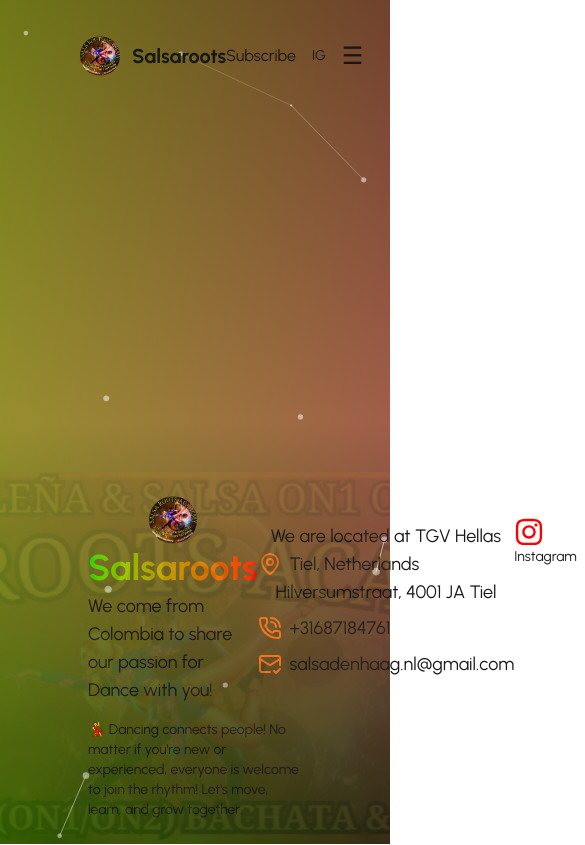
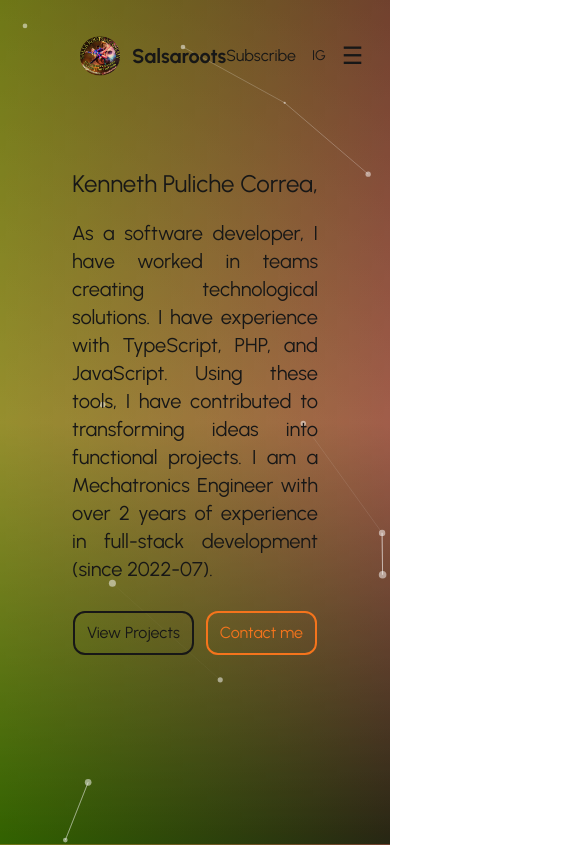
Before and after one commit to kennethdevpc/business, a Next.js app in the folder frontend/: page / in a window 390 px wide. Shown: the top 845 px of the page, 585 px wide, since content can reach past the window. Built offline with nearby package versions, Linux system fonts and the light colour scheme; grey boxes are pictures that could not be loaded.

Commit message:
responsive ok

```diff
--- a/frontend/app/globals.css
+++ b/frontend/app/globals.css
@@ -57,7 +57,7 @@
   background-color: #0affb569; /* Tu color definido en tailwind.config */
 }
 main {
-  background: linear-gradient(90.21deg, #f0fc1480 -5.91%, rgba(7, 197, 207, 0.5) 111.58%);
+  /* background: linear-gradient(90.21deg, #f0fc1480 -5.91%, rgba(7, 197, 207, 0.5) 111.58%); */
   height: 100vh;
   height: 100%;
 }
--- a/frontend/app/page.tsx
+++ b/frontend/app/page.tsx
@@ -6,9 +6,9 @@
   return (
     // <div className="flex min-h-[100vh] h-full bg-no-repeat bg-gradient-cover grid grid-rows-[20px_1fr_20px] items-center justify-items-center">
     // {/* // <div className="grid grid-rows-[20px_1fr_20px] items-center justify-items-center min-h-screen p-8 pb-20 gap-16 sm:p-20 font-[family-name:var(--font-geist-sans)]"> */}
-    <main>
+    <main className="flex flex-col items-center justify-center min-h-screen py-2">
       <CoverParticles />
-      {/* <Introduction /> */}
+      <Introduction />
     </main>
     // <footer className="row-start-3 flex gap-6 flex-wrap items-center justify-center">
     //   <a
--- a/frontend/components/Introduction.tsx
+++ b/frontend/components/Introduction.tsx
@@ -4,7 +4,7 @@
 
 function Introduction({}: Props) {
   return (
-    <div className="z-20 w-full bg-darkBg/60 absolute">
+    <div className="z-20 w-full bg-darkBg/60 ">
       <div className="bg-">
         <div className="z-20 grid items-center h-full  p-13 py-20 md:py-0 md:grid-cols-2 md:px-40 ">
           <div className="flex flex-col justify-center max-w-xl px-5 md:place-items-start sm:place-items-center">
--- a/frontend/components/footer.tsx
+++ b/frontend/components/footer.tsx
@@ -8,15 +8,15 @@
 export function Footer() {
   return (
     // <footer className="bg-quinary shadow-lg shadow-cyan-500/50 inset-shadow-sm inset-shadow-quinary py-4 px-20 absolute z-40 inline-block w-full  bottom-0 ">
-    <footer className="   py-4 px-20 absolute z-40 inline-block w-full  bottom-0 ">
+    <footer className="text-justify   py-4 px-10 md:px-20 md:absolute z-40 inline-block w-full  bottom-0 gap-10">
       <Image
         src={'/salsarootsfooter.png'}
         alt="Salsaroots"
         fill
-        className=" object-cover opacity-8  pointer-events-none"
+        className=" object-cover opacity-8  pointer-events-none md:block hidden"
       />
 
-      <div className="text-lg p-2 mx-auto flex justify-around items-center">
+      <div className="md:flex md:flex-row flex-col text-lg p-2 mx-auto flex justify-around items-center gap-5 md:gap-10">
         <div className="flex flex-col items-center gap-1">
           <div className="relative w-12 h-12">
             <Image
```
